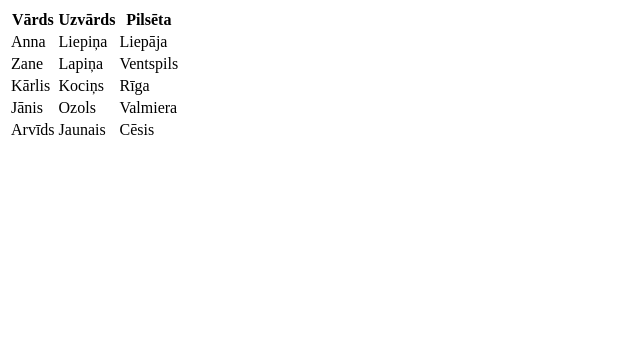
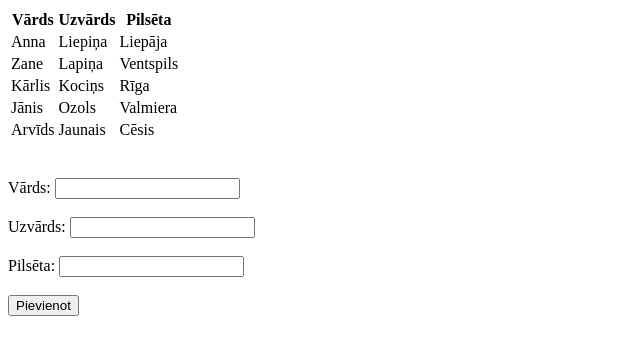
Before and after one commit to ancekan/json_test, a plain HTML site: page index.html in a window 1280 px wide. Shown: the whole page, without its empty margins (0-640 px from the left). Drawn offline with Linux system fonts and the light colour scheme.

Commit message:
pievienoti ievades lauki

```diff
--- a/index.html
+++ b/index.html
@@ -15,6 +15,27 @@
         <tbody></tbody>
     </table>
 
+    <br><br>
+
+    <form>
+      <label for="fname">Vārds:</label>
+      <input type="text" id="fname" name="fname">
+
+      <br><br>
+
+      <label for="lname">Uzvārds:</label>
+      <input type="text" id="lname" name="lname">
+
+      <br><br>
+
+      <label for="lname">Pilsēta:</label>
+      <input type="text" id="lname" name="lname">
+
+      <br><br>
+
+      <input type="submit" value="Pievienot">
+    </form>
+
     <script src="script.js"></script>
 
 </body>
```
